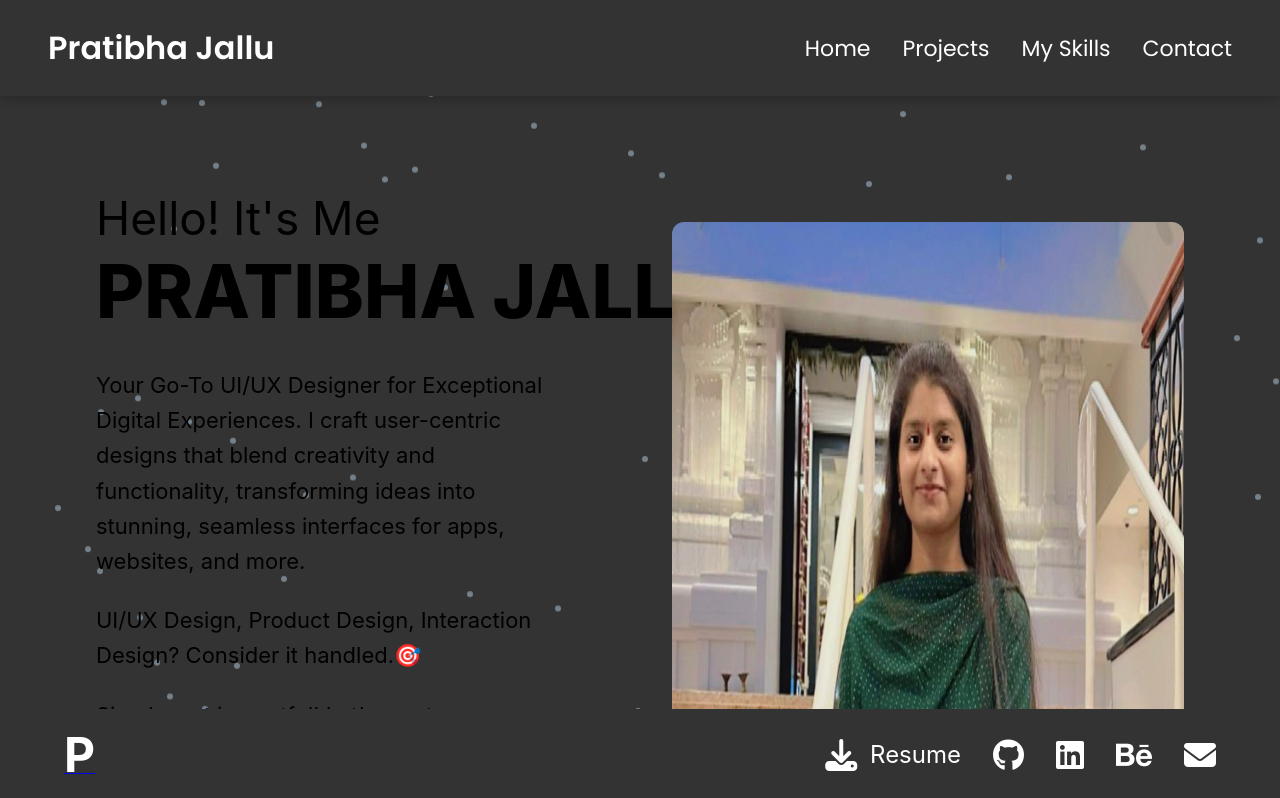
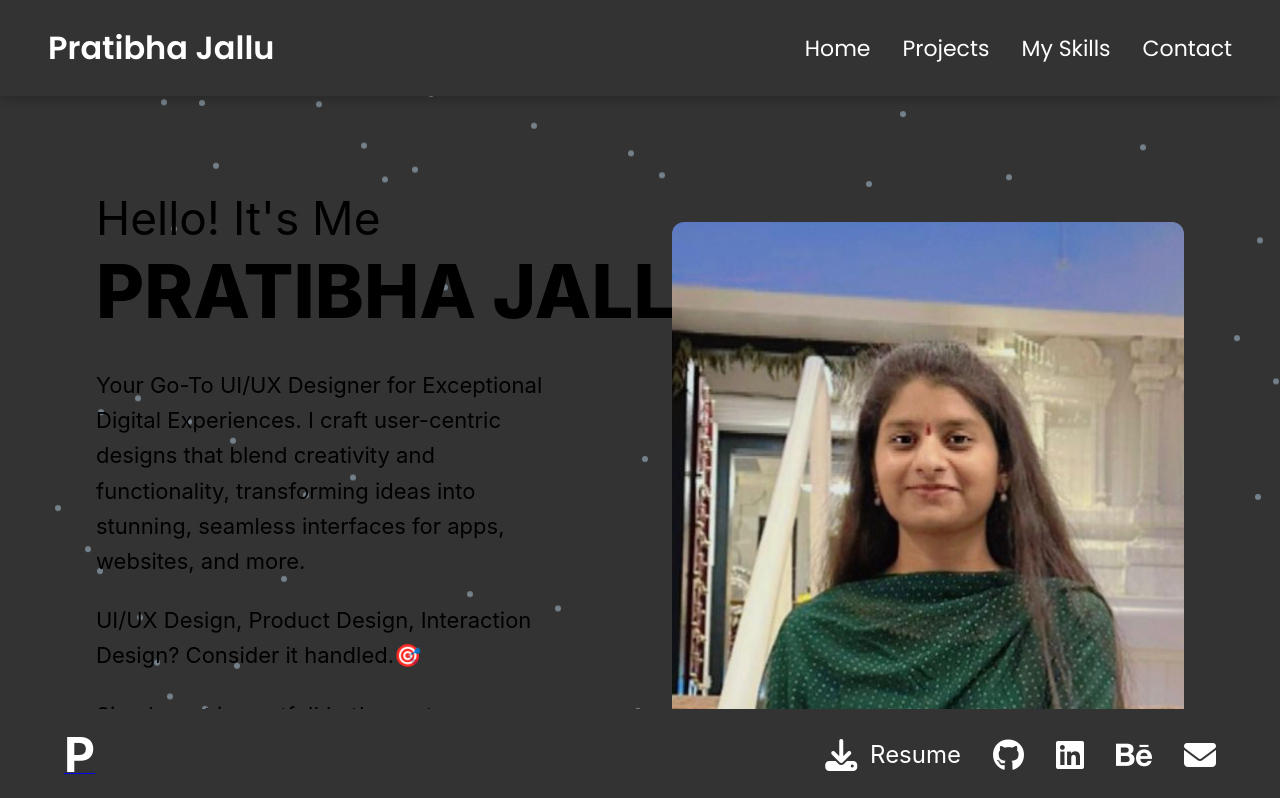
Before and after one commit to jallupratibha/pratibhajallu, a React (Create React App) app: page / in a window 1280 px wide. Shown: the top 798 px of the page. Built offline with nearby package versions, Linux system fonts and the light colour scheme.

Commit message:
Fixed hero section layout and responsiveness

```diff
--- a/src/styles/Hero.css
+++ b/src/styles/Hero.css
@@ -37,18 +37,23 @@
     .hero-image {
         flex: 1;
         display: flex;
-        justify-content: flex-end; /* Moves the image to the right */
+        justify-content: center; /* Moves image slightly right */
         align-items: center;
         max-width: 50%;
-        padding-left: 2rem; /* Adds spacing to shift image */
+        padding-left: 2rem; /* Add spacing to shift image */
+        min-height: 850px; /* Ensure the section doesn't shrink */
     }
+
 
     .hero-image img {
         width: 100%;
-        max-width: 750px; /* Increased width */
-        height: 850px; /* Increased height */
+        max-width: 750px; /* Adjust width as needed */
+        height: auto; /* Allows the image to maintain aspect ratio */
+        min-height: 850px; /* Forces a minimum height */
+        object-fit: cover; /* Ensures it maintains the aspect ratio */
         border-radius: 12px;
     }
+
 
 
     .links-container {
```
